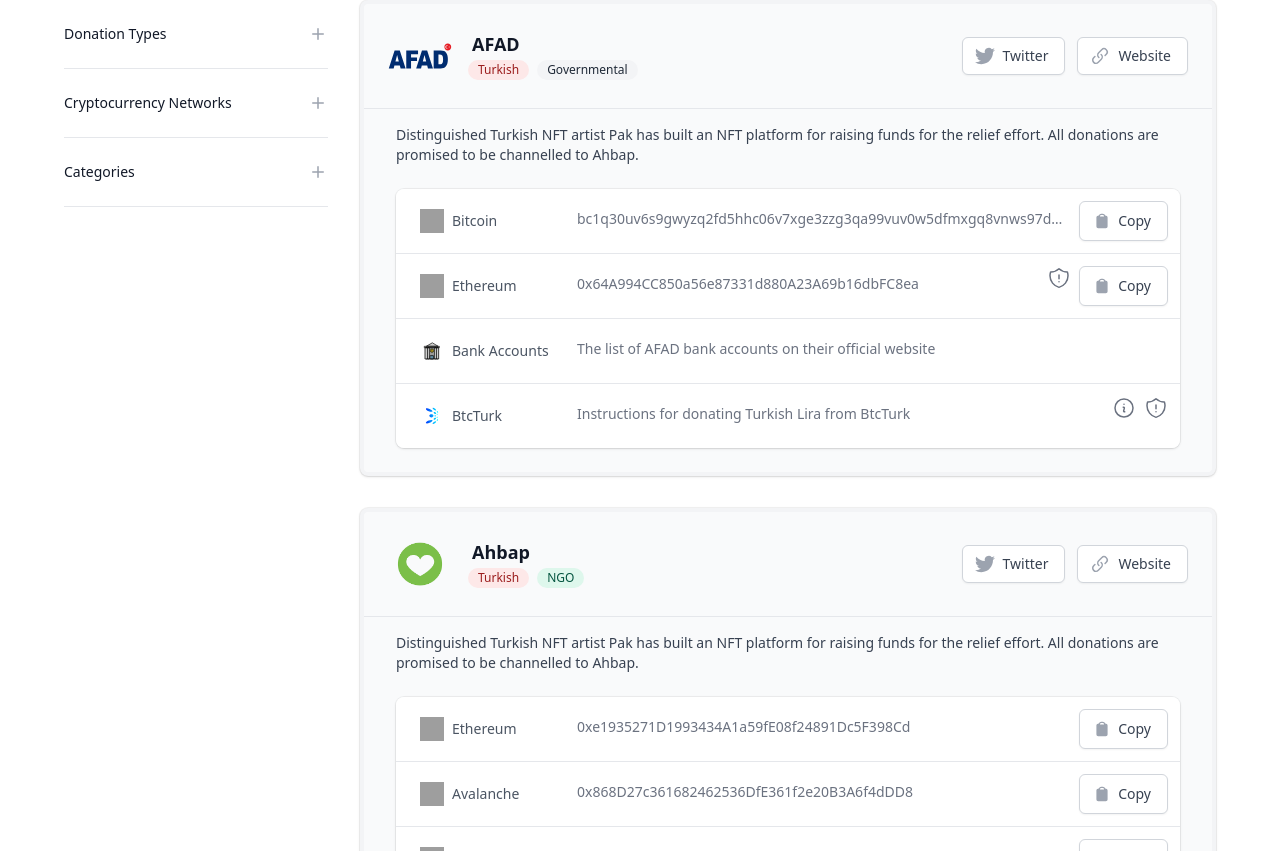
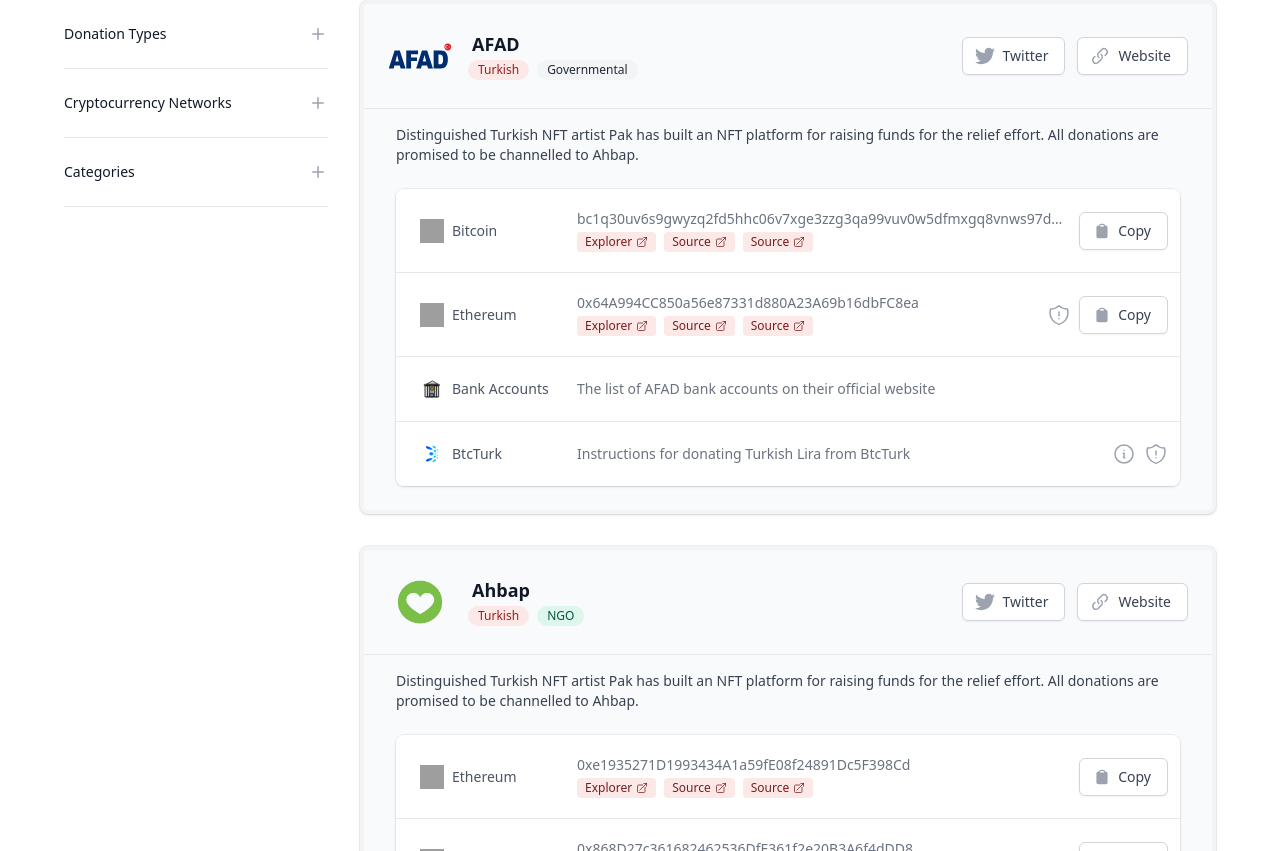
Before and after one commit to neu-fi/turkiye-relief-dao, a Next.js app: page / in a window 1280 px wide. Shown: the part 2149-3000 px from the top of the page. Built offline with nearby package versions, Linux system fonts and the light colour scheme; grey boxes are pictures that could not be loaded.

Commit message:
Add dummy links to addresses

```diff
--- a/app/Organizations.tsx
+++ b/app/Organizations.tsx
@@ -740,7 +740,7 @@ export default function Organizations() {
                                 <tbody className="divide-y divide-gray-200 bg-white">
                                   {organization.options.map((option: Option) => (
                                     isOptionFiltered(option) &&
-                                    <tr key={option.name} className="flex justify-items-end  w-full">
+                                    <tr key={option.name} className="flex justify-items-end w-full place-items-center">
                                       <td className="py-2 pl-3 pr-3 text-sm sm:pl-6 sm:py-5">
                                         <div className="flex w-36 items-center">
                                           <div className="h-6 w-6 flex-shrink-0">
@@ -755,11 +755,41 @@ export default function Organizations() {
                                       </td>
                                       <td className="truncate py-3 sm:py-5 text-sm text-gray-500 ">
                                         {option.type === 'cryptocurrency'
-                                          ? <p className="truncate">{option.address}</p>
-                                          : <p className="truncate">{option.linkName}</p>
+                                          ? <div>
+                                              <p className="truncate">{option.address}</p>
+                                              <div className='space-x-2 mt-0.5'>
+                                                <Link href="https://dune.com/davy42/turkiye-earthquake-donations" passHref={true}>
+                                                  <span className="inline-flex items-center rounded bg-red-100 px-2 py-0.5 text-xs font-medium text-red-900">
+                                                    Explorer
+                                                    <svg xmlns="http://www.w3.org/2000/svg" fill="none" viewBox="0 0 24 24" strokeWidth={1.5} stroke="currentColor" className="w-3 h-3 ml-1">
+                                                      <path strokeLinecap="round" strokeLinejoin="round" d="M13.5 6H5.25A2.25 2.25 0 003 8.25v10.5A2.25 2.25 0 005.25 21h10.5A2.25 2.25 0 0018 18.75V10.5m-10.5 6L21 3m0 0h-5.25M21 3v5.25" />
+                                                    </svg>
+                                                  </span>
+                                                </Link>
+                                                <Link href="https://dune.com/davy42/turkiye-earthquake-donations" passHref={true}>
+                                                  <span className="inline-flex items-center rounded bg-red-100 px-2 py-0.5 text-xs font-medium text-red-900">
+                                                    Source
+                                                    <svg xmlns="http://www.w3.org/2000/svg" fill="none" viewBox="0 0 24 24" strokeWidth={1.5} stroke="currentColor" className="w-3 h-3 ml-1">
+                                                      <path strokeLinecap="round" strokeLinejoin="round" d="M13.5 6H5.25A2.25 2.25 0 003 8.25v10.5A2.25 2.25 0 005.25 21h10.5A2.25 2.25 0 0018 18.75V10.5m-10.5 6L21 3m0 0h-5.25M21 3v5.25" />
+                                                    </svg>
+                                                  </span>
+                                                </Link>
+                                                <Link href="https://dune.com/davy42/turkiye-earthquake-donations" passHref={true}>
+                                                  <span className="inline-flex items-center rounded bg-red-100 px-2 py-0.5 text-xs font-medium text-red-900">
+                                                    Source
+                                                    <svg xmlns="http://www.w3.org/2000/svg" fill="none" viewBox="0 0 24 24" strokeWidth={1.5} stroke="currentColor" className="w-3 h-3 ml-1">
+                                                      <path strokeLinecap="round" strokeLinejoin="round" d="M13.5 6H5.25A2.25 2.25 0 003 8.25v10.5A2.25 2.25 0 005.25 21h10.5A2.25 2.25 0 0018 18.75V10.5m-10.5 6L21 3m0 0h-5.25M21 3v5.25" />
+                                                    </svg>
+                                                  </span>
+                                                </Link>
+                                              </div>
+                                            </div>
+                                          : option.linkUrl
+                                            ?<Link className="truncate" href={option.linkUrl}>{option.linkName}</Link>
+                                            :<p>{option.linkName}</p>
                                         }
                                       </td>
-                                      <td className="px-3 py-3 text-sm text-gray-500 grow space-x-2 inline-flex justify-end">
+                                      <td className="px-3 py-3 text-sm text-gray-400 grow space-x-2 inline-flex place-items-center justify-end">
                                         {
                                           option.info &&
                                             <Tooltip content={option.info} className="align-center" placement="right">
@@ -784,7 +814,7 @@ export default function Organizations() {
                                           type="button"
                                           className={
                                             classNames(
-                                              "relative l-5 inline-flex items-center rounded-md sm:border border-gray-300 bg-white sm:px-4 sm:py-2 font-medium text-gray-700 shadow-sm hover:bg-gray-50 float-right",
+                                              "relative l-5 inline-flex items-center rounded-md sm:border border-gray-300 bg-white sm:px-4 sm:py-2 font-medium text-gray-700 sm:shadow-sm hover:bg-gray-50 float-right",
                                               option.address ? "block" : "hidden"
                                             )
                                           }
--- a/app/page.tsx
+++ b/app/page.tsx
@@ -1,5 +1,3 @@
-import Link from 'next/link'
-
 import DamageStats from './DamageStats';
 import DonationStats from './DonationStats';
 import Organizations from './Organizations';
```
